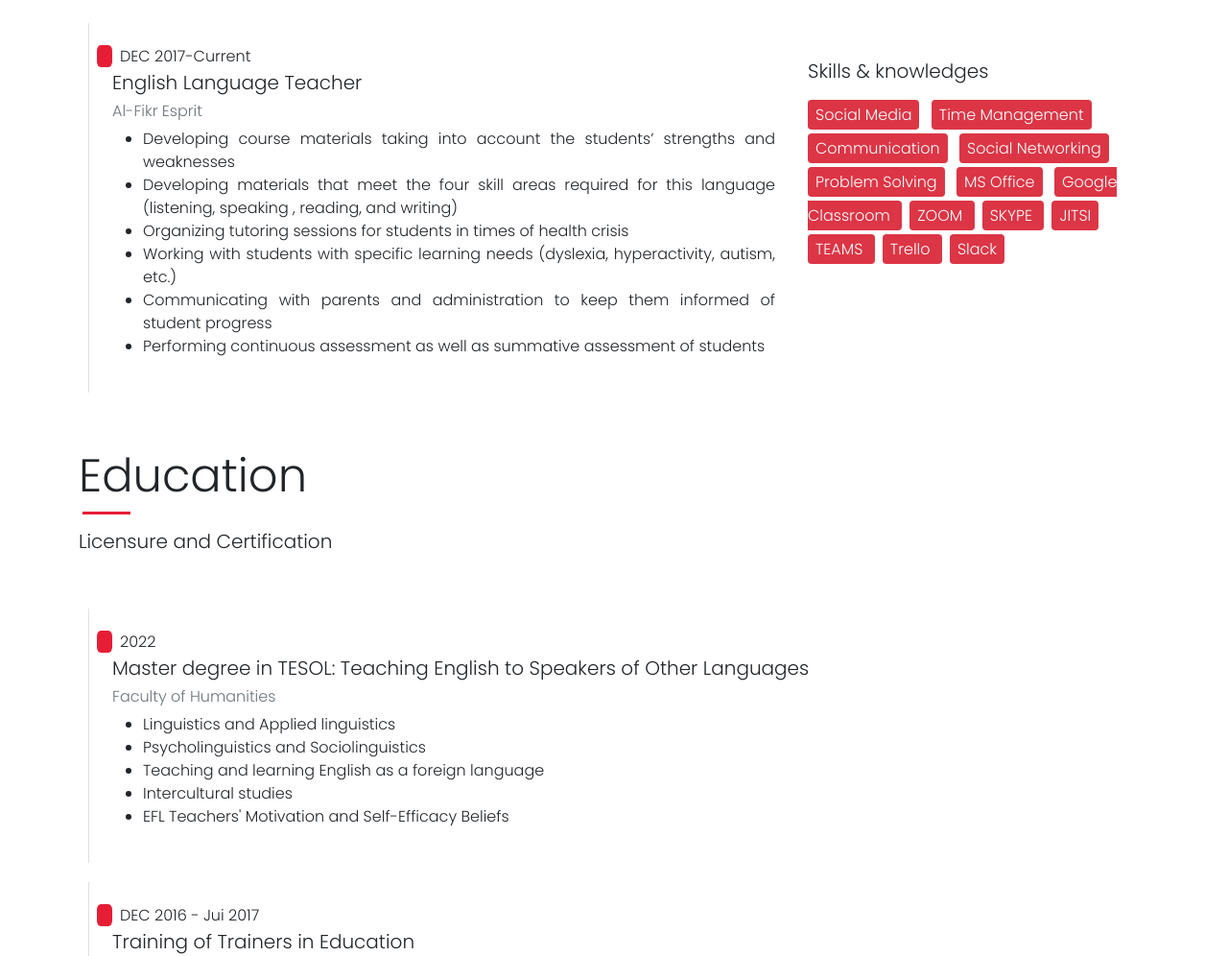
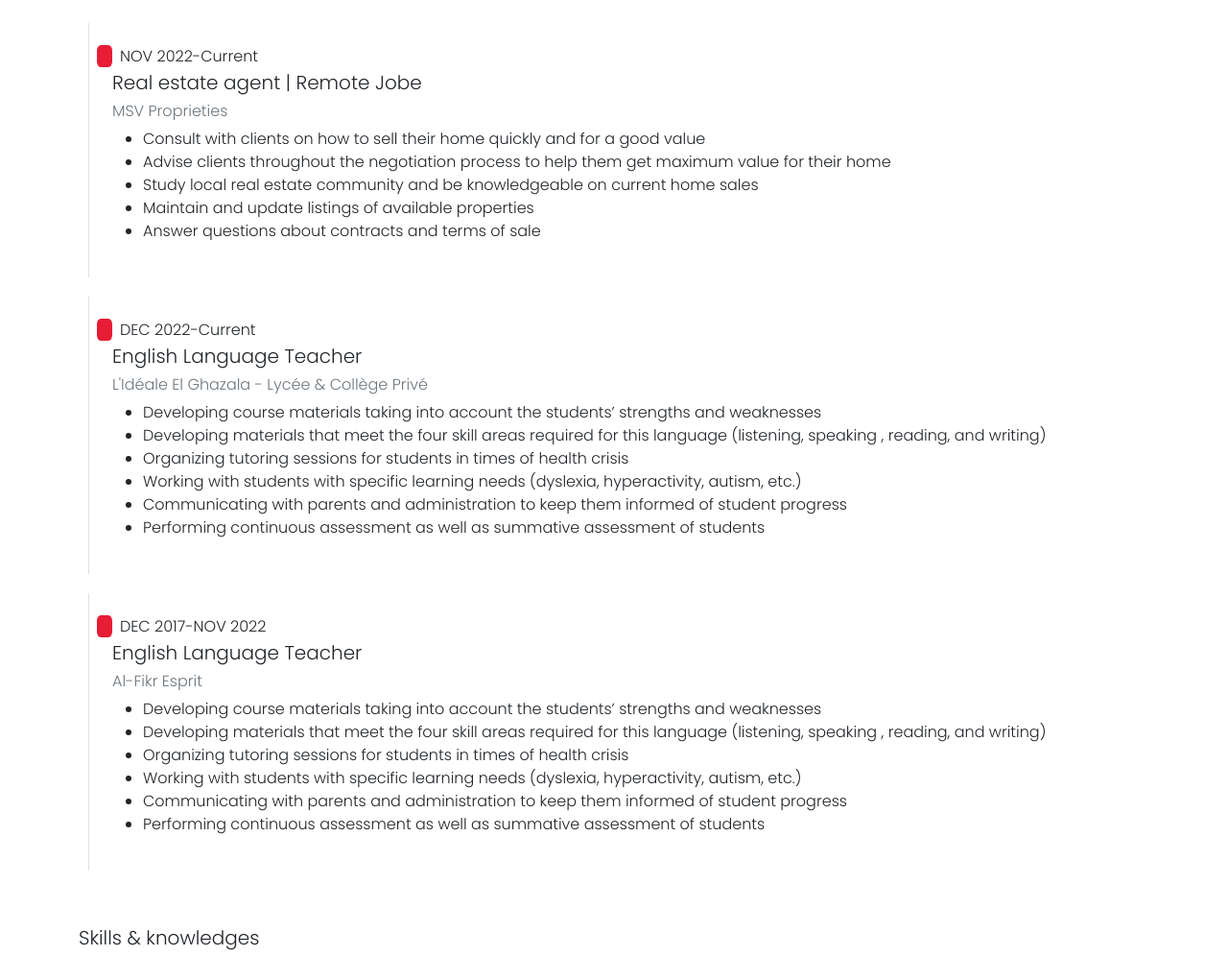
Before and after one commit to yosraaabdelhedi/cv, a plain HTML site: page index.html in a window 1280 px wide. Shown: the part 1080-2076 px from the top of the page at 96% size. Drawn offline with nearby package versions, Linux system fonts and the light colour scheme.

Commit message:
Add files via upload

```diff
--- a/index.html
+++ b/index.html
@@ -136,10 +136,81 @@
           </div>
           <div class="row">
             <!--Experience-->
-            <div class="col-sm-12 col-md-6 col-lg-8">
+            <div class="col-sm-12 col-md-12 col-lg-12">
               <div class="education border-start">
                 <span class="circle me-2 ms-2"></span>
-                <span class="year">DEC 2017-Current</span>
+                <span class="year">NOV 2022-Current</span>
+                <div class="ps-4">
+                  <h3 class="h5">Real estate agent | Remote Jobe</h3>
+                  <h4 class="text-secondary h6">
+                    MSV Proprieties
+                  </h4>
+                  <ul>
+                    <li>
+                      Consult with clients on how to sell their home quickly and for a good value
+                    </li>
+                    <li> Advise clients throughout the negotiation process to help them get maximum value for their home</li>
+                    <li>
+                      Study local real estate community and be knowledgeable on current home sales
+                    </li>
+                    <li>
+                      Maintain and update listings of available properties
+                    </li>
+                    <li>
+                      Answer questions about contracts and terms of sale
+                    </li>
+
+
+
+
+                  </ul>
+                </div>
+              </div>
+            </div>
+            <div class="col-sm-12 col-md-12 col-lg-12">
+              <div class="education border-start">
+                <span class="circle me-2 ms-2"></span>
+                <span class="year">DEC 2022-Current</span>
+                <div class="ps-4">
+                  <h3 class="h5">English Language Teacher</h3>
+                  <h4 class="text-secondary h6">
+                    L'Idéale El Ghazala - Lycée & Collège
+                    Privé
+                  </h4>
+                  <ul>
+                    <li>
+                      Developing course materials taking into account the students’
+strengths and weaknesses
+                    </li>
+                    <li>Developing materials that meet the four skill areas required for
+                      this language (listening, speaking , reading, and writing)</li>
+                    <li>
+                      Organizing tutoring sessions for students in times of health
+crisis
+                    </li>
+                    <li>
+                      Working with students with specific learning needs (dyslexia,
+                      hyperactivity, autism, etc.)
+                    </li>
+                    <li>
+                      Communicating with parents and administration to keep them
+informed of student progress
+                    </li>
+                    <li>
+                      Performing continuous assessment as well as summative
+                      assessment of students
+                    </li>
+
+
+
+                  </ul>
+                </div>
+              </div>
+            </div>
+            <div class="col-sm-12 col-md-12 col-lg-12">
+              <div class="education border-start">
+                <span class="circle me-2 ms-2"></span>
+                <span class="year">DEC 2017-NOV 2022</span>
                 <div class="ps-4">
                   <h3 class="h5">English Language Teacher</h3>
                   <h4 class="text-secondary h6">
@@ -175,7 +246,7 @@ informed of student progress
                 </div>
               </div>
             </div>
-            <div class="col-lg-4 col-md-6 mt-5">
+            <div class="col-lg-6 col-md-6 mt-5">
               <div class="h5 mb-3">Skills & knowledges</div>
               <div class="text-white test-line">
 
@@ -192,7 +263,7 @@ informed of student progress
                   <span class="bg-danger px-2 py-1 me-2 rounded">TEAMS </span >
                   <span class="bg-danger px-2 py-1 me-2 rounded">Trello </span >
                     <span class="bg-danger px-2 py-1 me-2 rounded">Slack </span >
-
+                      <span class="bg-danger px-2 py-1 me-2 rounded">Microsoft planner  </span >
               </div>
             </div>
 
@@ -226,8 +297,8 @@ informed of student progress
                     <li>
                       Intercultural studies
                     </li>
-                    <li>
-                      EFL Teachers' Motivation and Self-Efficacy Beliefs
+                    <li class="text-danger text-underline text-uppercase  list-unstyled pt-3 font-weight-bold">
+                      THESIS :EFL Teachers' Motivation and Self-Efficacy Beliefs
                     </li>
 
 
@@ -240,7 +311,7 @@ informed of student progress
             <div class="col-sm-12 col-md-12">
               <div class="education border-start">
                 <span class="circle me-2 ms-2"></span>
-                <span class="year">DEC 2016 - Jui 2017</span>
+                <span class="year">DEC 2016 - June 2017</span>
                 <div class="ps-4">
                   <h3 class="h5">
                     Training of Trainers in Education
@@ -328,7 +399,7 @@ informed of student progress
             <p class="h5 text-danger">Motivation</p>
             <div class="black-line mb-3 "></div>
          <p>Motivation is proven to have an impact on students’ levels of both effort to acquire a foreign language and desire to reach that language proficiency. For, implementing motivational strategies as well as a supportive teacher behaviour contribute to bringing positive results on students’ motivational belief, engagement, and learning achievement.</p>
-         <p>One of the major motivational strategies I utilize is to help the students identify their goals. As Tony Robbins claimed “Setting goals is the first step in turning the invisible into the visible.” Accordingly, the students need to be aware of the importance to learn and master the target language, which contributes to creating a kind of intrinsic and/or extrinsic motivation for them. As well, the teacher’s implementation of the appropriate materials and activities is a key to promote students’ motivation. </p>
+         <p>One of the major motivational strategies I utilize is to help the students identify their goals. As Tony Robbins claimed “Setting goals is the first step in turning the invisible into the visible.” Accordingly, the students need to be aware of the importance of learning and mastering the target language , which contributes to creating a kind of intrinsic and/or extrinsic motivation for them. As well, the teacher’s implementation of the appropriate materials and activities is a key to promote students’ motivation. </p>
 
           </div>
 
@@ -416,11 +487,12 @@ The materials I use include TV shows, online videos, Radio broadcasts, songs, ma
           <div class="row">
 
             <div class="card col-sm-12 col-md-3 " >
-              <img src="img/teaching/learn-english.jpg" class="card-img-top" alt="...">
+              <img src="img/teaching/Lesson2.JPG" class="card-img-top" alt="...">
               <div class="card-body">
-                <h5 class="card-title">Card title</h5>
-                <p class="card-text">Some quick example text to build on the card title and make up the bulk of the card's content.</p>
-                <a href="#" class="btn btn-danger">Go somewhere</a>
+                <h5 class="card-title">Speaking Lesson</h5>
+                <p class="card-text">Charity, altruism, activism, self-sacrifice, volunteerism, solidarity,
+                  generosity.</p>
+                <a href="speaking-lesson.pptx" class="btn btn-danger">Demo | Download</a>
               </div>
             </div>
             <div class="card col-sm-12 col-md-3 " >
@@ -428,7 +500,7 @@ The materials I use include TV shows, online videos, Radio broadcasts, songs, ma
               <div class="card-body">
                 <h5 class="card-title">Card title</h5>
                 <p class="card-text">Some quick example text to build on the card title and make up the bulk of the card's content.</p>
-                <a href="#" class="btn btn-danger">Go somewhere</a>
+                <a href="#" class="btn btn-danger">Demo</a>
               </div>
             </div>
             <div class="card col-sm-12 col-md-3 " >
@@ -436,7 +508,7 @@ The materials I use include TV shows, online videos, Radio broadcasts, songs, ma
               <div class="card-body">
                 <h5 class="card-title">Card title</h5>
                 <p class="card-text">Some quick example text to build on the card title and make up the bulk of the card's content.</p>
-                <a href="#" class="btn btn-danger">Go somewhere</a>
+                <a href="#" class="btn btn-danger">Demo</a>
               </div>
             </div>
             <div class="card col-sm-12 col-md-3 " >
@@ -444,7 +516,7 @@ The materials I use include TV shows, online videos, Radio broadcasts, songs, ma
               <div class="card-body">
                 <h5 class="card-title">Card title</h5>
                 <p class="card-text">Some quick example text to build on the card title and make up the bulk of the card's content.</p>
-                <a href="#" class="btn btn-danger">Go somewhere</a>
+                <a href="#" class="btn btn-danger">Demo</a>
               </div>
             </div>
           </div>
```
